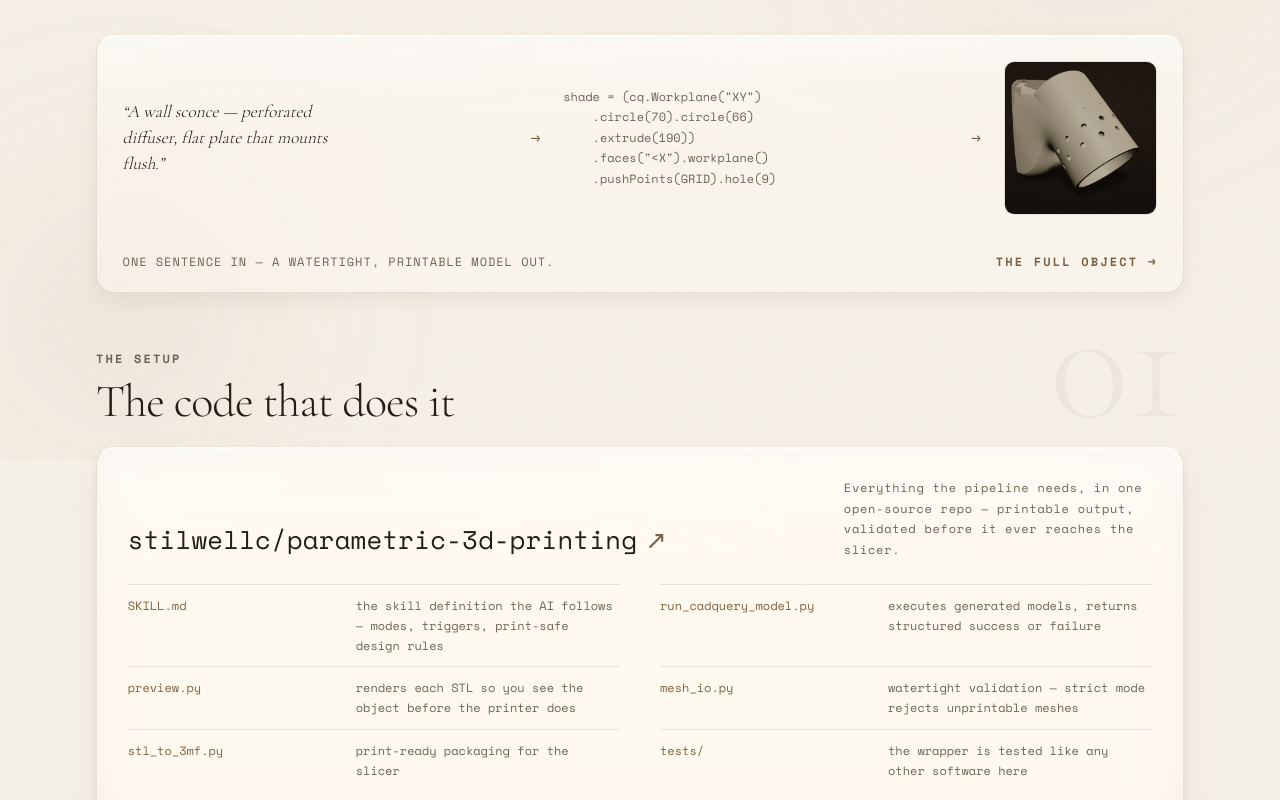
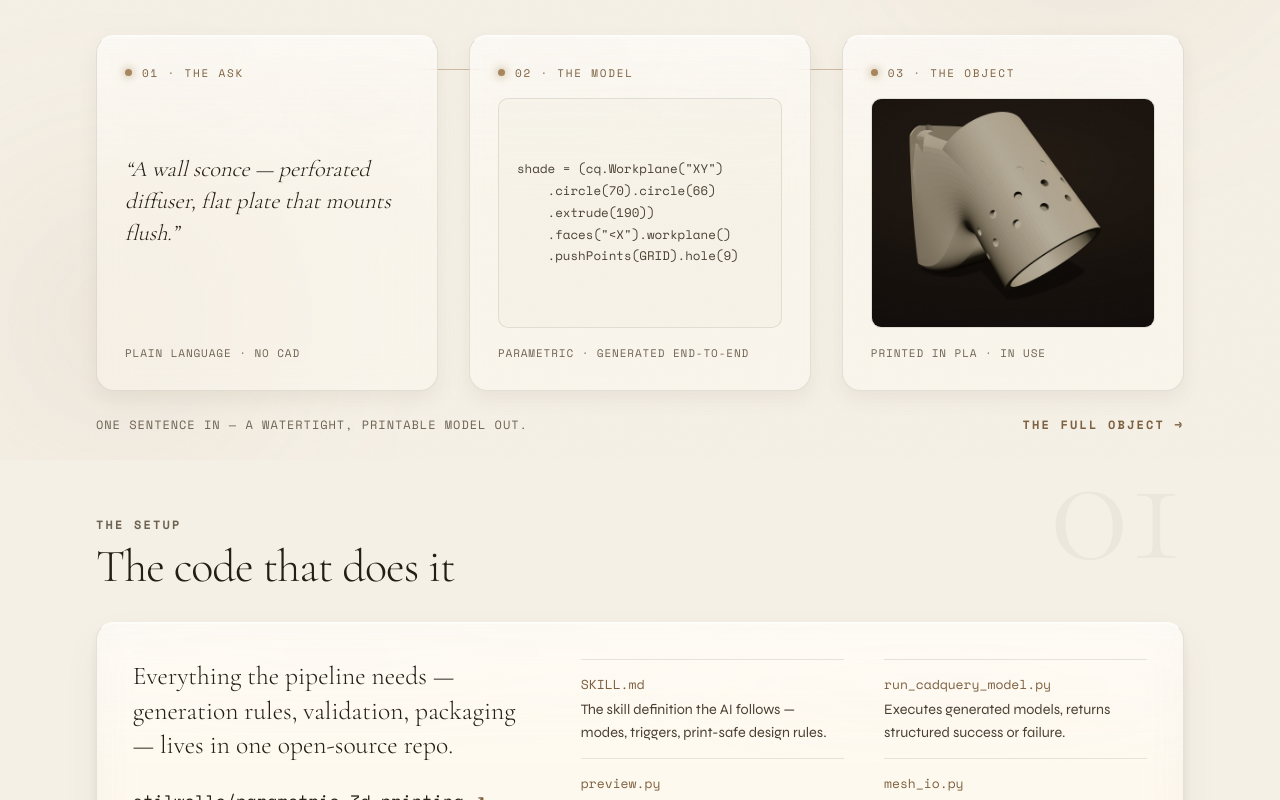
Before and after one commit to stilwellc/Mobi, a Next.js app: page /physical/prints in a window 1280 px wide. Shown: the part 340-1140 px from the top of the page. Built offline with nearby package versions, Linux system fonts and the light colour scheme.

Commit message:
Prints: design the demo as three thread-lit stations; two-column setup panel; card polish

```diff
--- a/app/physical/prints/page.tsx
+++ b/app/physical/prints/page.tsx
@@ -25,61 +25,70 @@ const DEMO_CODE = [
 
 /* The repo ledger — real files, verified one-liners. */
 const REPO_FILES: Array<[string, string]> = [
-  ['SKILL.md', 'the skill definition the AI follows — modes, triggers, print-safe design rules'],
-  ['run_cadquery_model.py', 'executes generated models, returns structured success or failure'],
-  ['preview.py', 'renders each STL so you see the object before the printer does'],
-  ['mesh_io.py', 'watertight validation — strict mode rejects unprintable meshes'],
-  ['stl_to_3mf.py', 'print-ready packaging for the slicer'],
-  ['tests/', 'the wrapper is tested like any other software here'],
+  ['SKILL.md', 'The skill definition the AI follows — modes, triggers, print-safe design rules.'],
+  ['run_cadquery_model.py', 'Executes generated models, returns structured success or failure.'],
+  ['preview.py', 'Renders each STL so you see the object before the printer does.'],
+  ['mesh_io.py', 'Watertight validation — strict mode rejects unprintable meshes.'],
+  ['stl_to_3mf.py', 'Print-ready packaging for the slicer.'],
+  ['tests/', 'The wrapper is tested like any other software here.'],
 ];
 
 export default function PrintsPage() {
   return (
     <div className="rail" style={{ paddingBlock: 'var(--space-5) var(--space-6)' }}>
       <style>{`
-        .pr-sec{position:relative;overflow:hidden;padding:56px 0 20px}
+        .pr-sec{position:relative;overflow:hidden;padding:80px 0 30px}
         .pr-sec .eyebrow{margin:0 0 var(--space-1)}
         .pr-sec-title{margin:0;font-family:var(--font-serif),serif;font-weight:300;font-size:clamp(2rem,3.6vw,3rem);line-height:1.08;letter-spacing:-0.02em;color:var(--color-fg)}
-        .demo{display:grid;grid-template-columns:1fr auto 1fr auto auto;gap:clamp(14px,1.8vw,26px);align-items:center;padding:clamp(18px,2vw,26px)}
-        .demo-quote{margin:0;font-family:var(--font-serif),serif;font-style:italic;font-weight:300;font-size:clamp(1rem,1.35vw,1.2rem);line-height:1.5;color:var(--color-fg);max-width:26ch}
-        .demo-arrow{font-family:var(--font-mono),monospace;font-size:16px;color:var(--color-accent-gold-text)}
-        .demo-code{margin:0;overflow-x:auto}
-        .demo-code code{display:block;font-family:var(--font-mono),monospace;font-size:12px;line-height:1.7;white-space:pre;color:var(--color-text-muted)}
-        .demo-img{width:clamp(120px,12vw,170px);aspect-ratio:1/1;border-radius:10px;overflow:hidden;border:1px solid var(--color-border)}
-        .demo-img img{width:100%;height:100%;object-fit:cover;display:block}
-        .demo-cap{display:flex;justify-content:space-between;align-items:baseline;gap:var(--space-2);flex-wrap:wrap;margin-top:12px;padding:0 clamp(18px,2vw,26px) clamp(14px,1.6vw,20px)}
-        .demo-cap p{margin:0;font-family:var(--font-mono),monospace;font-size:12px;letter-spacing:0.08em;text-transform:uppercase;color:var(--color-text-muted)}
-        .setup{padding:clamp(22px,2.4vw,34px)}
-        .setup-top{display:flex;justify-content:space-between;align-items:flex-end;gap:var(--space-2) var(--space-4);flex-wrap:wrap;margin-bottom:var(--space-3)}
-        .setup-repo{display:inline-block;font-family:var(--font-mono),monospace;font-size:clamp(1.2rem,2vw,1.7rem);letter-spacing:0.01em;color:var(--color-fg)}
+        .pass{position:relative;display:grid;grid-template-columns:1fr 1fr 1fr;gap:clamp(18px,2.4vw,32px);align-items:stretch}
+        .pass-line{position:absolute;left:2%;right:2%;top:34px;height:1px;background:linear-gradient(90deg,transparent,var(--color-accent-gold) 10%,var(--color-accent-gold) 90%,transparent);opacity:0.5;z-index:0}
+        .pass-card{position:relative;z-index:1;display:flex;flex-direction:column;min-width:0;padding:clamp(20px,2.2vw,28px)}
+        .pass-tag{display:flex;align-items:center;gap:10px;margin:0 0 var(--space-2);font-family:var(--font-mono),monospace;font-size:11px;letter-spacing:0.16em;text-transform:uppercase;color:var(--color-accent-gold-text)}
+        .pass-dot{flex:none;width:7px;height:7px;border-radius:50%;background:var(--color-accent-gold);box-shadow:0 0 10px var(--color-accent-gold)}
+        .pass-quote{margin:auto 0;padding:var(--space-2) 0;font-family:var(--font-serif),serif;font-style:italic;font-weight:300;font-size:clamp(1.3rem,1.75vw,1.65rem);line-height:1.45;color:var(--color-fg)}
+        .pass-code{flex:1;display:flex;align-items:center;margin:0 0 var(--space-2);padding:16px 18px;border:1px solid var(--color-border);border-radius:10px;background:color-mix(in srgb,var(--color-bg) 55%,transparent);overflow-x:auto}
+        .pass-code pre{margin:0}
+        .pass-code code{display:block;font-family:var(--font-mono),monospace;font-size:12.5px;line-height:1.75;white-space:pre;color:var(--color-text-secondary)}
+        .pass-obj{flex:1;min-height:230px;margin:0 0 var(--space-2);border:1px solid var(--color-border);border-radius:10px;overflow:hidden}
+        .pass-obj img{width:100%;height:100%;object-fit:cover;display:block}
+        .pass-foot{margin-top:auto;margin-bottom:0;font-family:var(--font-mono),monospace;font-size:11px;letter-spacing:0.08em;text-transform:uppercase;color:var(--color-text-muted)}
+        .pass-cap{display:flex;justify-content:space-between;align-items:baseline;gap:var(--space-2);flex-wrap:wrap;margin-top:var(--space-3)}
+        .pass-cap p{margin:0;font-family:var(--font-mono),monospace;font-size:12px;letter-spacing:0.08em;text-transform:uppercase;color:var(--color-text-muted)}
+        .setup{display:grid;grid-template-columns:minmax(0,5fr) minmax(0,7fr);gap:clamp(26px,3.4vw,52px);padding:clamp(24px,2.8vw,42px)}
+        .setup-lede{margin:0 0 var(--space-3);font-family:var(--font-serif),serif;font-weight:300;font-size:clamp(1.4rem,2vw,1.8rem);line-height:1.35;color:var(--color-fg)}
+        .setup-repo{display:inline-block;font-family:var(--font-mono),monospace;font-size:clamp(1rem,1.3vw,1.2rem);letter-spacing:0.01em;color:var(--color-fg);word-break:break-word}
         .setup-ext{color:var(--color-accent-gold-text);margin-left:8px}
-        .setup-note{margin:0;font-family:var(--font-mono),monospace;font-size:12px;letter-spacing:0.06em;line-height:1.7;color:var(--color-text-muted);max-width:42ch}
-        .setup-files{display:grid;grid-template-columns:1fr 1fr;gap:0 var(--space-4)}
-        .setup-file{display:grid;grid-template-columns:212px 1fr;gap:var(--space-2);padding:11px 0;border-top:1px solid var(--color-border);font-family:var(--font-mono),monospace;font-size:12px;line-height:1.65}
-        .setup-file span:first-child{color:var(--color-accent-gold-text);white-space:nowrap}
-        .setup-file span:last-child{color:var(--color-text-muted)}
-        .plate{display:flex;flex-direction:column;flex:1;min-width:0;padding:clamp(18px,2vw,24px);text-decoration:none;color:inherit}
+        .setup-note{margin:var(--space-2) 0 0;font-size:0.9375rem;line-height:1.6;color:var(--color-text-secondary);max-width:36ch}
+        .setup-files{display:grid;grid-template-columns:1fr 1fr;gap:0 var(--space-4);align-content:start}
+        .setup-file{padding:14px 0;border-top:1px solid var(--color-border)}
+        .setup-name{display:block;margin:0 0 4px;font-family:var(--font-mono),monospace;font-size:13px;color:var(--color-accent-gold-text)}
+        .setup-desc{display:block;font-size:0.9rem;line-height:1.55;color:var(--color-text-secondary)}
+        .plate{display:flex;flex-direction:column;flex:1;min-width:0;padding:clamp(20px,2.2vw,26px);text-decoration:none;color:inherit}
+        a.plate{transition:transform var(--duration-base) var(--ease-signature),background var(--duration-base) var(--ease-signature),border-color var(--duration-base) var(--ease-signature),box-shadow var(--duration-base) var(--ease-signature)}
+        a.plate:hover{transform:translateY(-4px)}
         .plate-head{display:flex;justify-content:space-between;align-items:baseline;gap:var(--space-2);margin-bottom:var(--space-2);font-family:var(--font-mono),monospace;font-size:11px;letter-spacing:0.12em;text-transform:uppercase}
         .plate-no{color:var(--color-accent-gold-text)}
         .plate-role{color:var(--color-text-muted)}
         .plate-body{display:flex;flex-direction:column;flex:1}
-        .plate-cap{display:flex;justify-content:space-between;align-items:baseline;gap:var(--space-2);margin-top:var(--space-2);padding-top:10px;border-top:1px solid var(--color-border);font-family:var(--font-mono),monospace;font-size:11px;letter-spacing:0.08em;text-transform:uppercase;color:var(--color-text-muted)}
+        .plate-cap{display:flex;justify-content:space-between;align-items:baseline;gap:var(--space-2);margin-top:var(--space-2);padding-top:12px;border-top:1px solid var(--color-border);font-family:var(--font-mono),monospace;font-size:11px;letter-spacing:0.08em;text-transform:uppercase;color:var(--color-text-muted)}
         .plate-xref{color:var(--color-accent-gold-text);transition:transform var(--duration-base) var(--ease-signature)}
         a.plate:hover .plate-xref{transform:translateX(4px)}
-        .lib-grid{display:grid;grid-template-columns:repeat(3,1fr);gap:clamp(16px,1.8vw,26px);align-items:stretch}
+        .lib-grid{display:grid;grid-template-columns:repeat(3,1fr);gap:clamp(18px,2vw,28px);align-items:stretch}
         .lib-cell{min-width:0;display:flex}
         .lib-img{position:relative;border:1px solid var(--color-border);border-radius:12px;overflow:hidden;aspect-ratio:4/3;margin-bottom:var(--space-3)}
         .lib-img img{width:100%;height:100%;object-fit:cover;display:block;transform:scale(1);transition:transform var(--duration-slow) var(--ease-signature)}
-        a.plate:hover .lib-img img{transform:scale(1.03)}
+        a.plate:hover .lib-img img{transform:scale(1.04)}
         .lib-title{margin:0 0 var(--space-1);font-family:var(--font-serif),serif;font-weight:300;font-size:clamp(1.5rem,2vw,1.85rem);line-height:1.15;letter-spacing:-0.01em}
         .lib-desc{margin:0 0 var(--space-2);font-size:0.9375rem;line-height:1.6;color:var(--color-text-secondary)}
         .lib-meta{margin:auto 0 0;font-family:var(--font-mono),monospace;font-size:12px;letter-spacing:0.08em;color:var(--color-text-muted)}
         @media (max-width: 900px){
-          .demo{grid-template-columns:1fr;gap:var(--space-2)}
-          .demo-arrow{transform:rotate(90deg);margin-left:2px}
-          .demo-img{width:100%;aspect-ratio:16/10}
+          .pass{grid-template-columns:1fr;gap:var(--space-3);padding-left:22px}
+          .pass-line{left:3px;right:auto;top:10px;bottom:10px;width:1px;height:auto;background:linear-gradient(180deg,transparent,var(--color-accent-gold) 8%,var(--color-accent-gold) 92%,transparent)}
+          .pass-obj{min-height:0;aspect-ratio:16/10;flex:none}
+          .pass-code{flex:none}
+          .pass-cap{padding-left:22px}
+          .setup{grid-template-columns:1fr}
           .setup-files{grid-template-columns:1fr}
-          .setup-file{grid-template-columns:1fr;gap:2px}
           .lib-grid{grid-template-columns:1fr}
         }
       `}</style>
@@ -122,18 +131,40 @@ export default function PrintsPage() {
 
       <Horizon variant="gold" />
 
-      {/* THE DEMO — the value case in one glance, nothing more */}
+      {/* THE DEMO — one pass along the thread: ask → model → object */}
       <Reveal>
         <section aria-label="The pipeline, in one pass" style={{ margin: 'var(--space-4) 0 0' }}>
-          <div className="glass glass-quiet">
-            <div className="demo">
-              <p className="demo-quote">
-                &ldquo;A wall sconce &mdash; perforated diffuser, flat plate that mounts flush.&rdquo;
+          <div className="pass">
+            <div className="pass-line" aria-hidden="true" />
+            <article className="glass glass-quiet pass-card">
+              <p className="pass-tag">
+                <span className="pass-dot" aria-hidden="true" />
+                01 &middot; The ask
               </p>
-              <span className="demo-arrow" aria-hidden="true">&rarr;</span>
-              <pre className="demo-code"><code>{DEMO_CODE.join('\n')}</code></pre>
-              <span className="demo-arrow" aria-hidden="true">&rarr;</span>
-              <div className="demo-img">
+              <p className="pass-quote">
+                &ldquo;A wall sconce &mdash; perforated diffuser, flat plate that mounts
+                flush.&rdquo;
+              </p>
+              <p className="pass-foot">Plain language &middot; no CAD</p>
+            </article>
+            <article className="glass glass-quiet pass-card">
+              <p className="pass-tag">
+                <span className="pass-dot" aria-hidden="true" />
+                02 &middot; The model
+              </p>
+              <div className="pass-code">
+                <pre>
+                  <code>{DEMO_CODE.join('\n')}</code>
+                </pre>
+              </div>
+              <p className="pass-foot">Parametric &middot; generated end-to-end</p>
+            </article>
+            <article className="glass glass-quiet pass-card">
+              <p className="pass-tag">
+                <span className="pass-dot" aria-hidden="true" />
+                03 &middot; The object
+              </p>
+              <div className="pass-obj">
                 {/* eslint-disable-next-line @next/next/no-img-element */}
                 <img
                   src="/images/3d-prints/wall-sconce.jpg"
@@ -141,13 +172,18 @@ export default function PrintsPage() {
                   loading="lazy"
                 />
               </div>
-            </div>
-            <div className="demo-cap">
-              <p>One sentence in &mdash; a watertight, printable model out.</p>
-              <Link href="/physical/prints/wall-sconce" className="link-action" style={{ color: 'var(--color-accent-gold-text)' }}>
-                The full object <span className="arrow" aria-hidden="true">&rarr;</span>
-              </Link>
-            </div>
+              <p className="pass-foot">Printed in PLA &middot; in use</p>
+            </article>
+          </div>
+          <div className="pass-cap">
+            <p>One sentence in &mdash; a watertight, printable model out.</p>
+            <Link
+              href="/physical/prints/wall-sconce"
+              className="link-action"
+              style={{ color: 'var(--color-accent-gold-text)' }}
+            >
+              The full object <span className="arrow" aria-hidden="true">&rarr;</span>
+            </Link>
           </div>
         </section>
       </Reveal>
@@ -161,7 +197,11 @@ export default function PrintsPage() {
         </div>
         <Reveal>
           <div className="glass setup">
-            <div className="setup-top">
+            <div>
+              <p className="setup-lede">
+                Everything the pipeline needs &mdash; generation rules, validation,
+                packaging &mdash; lives in one open-source repo.
+              </p>
               <a
                 href="https://github.com/stilwellc/parametric-3d-printing"
                 target="_blank"
@@ -172,15 +212,14 @@ export default function PrintsPage() {
                 <span className="setup-ext" aria-hidden="true">&#8599;</span>
               </a>
               <p className="setup-note">
-                Everything the pipeline needs, in one open-source repo &mdash; printable output,
-                validated before it ever reaches the slicer.
+                Nothing reaches the slicer without passing watertight validation first.
               </p>
             </div>
             <div className="setup-files">
               {REPO_FILES.map(([name, desc]) => (
                 <div className="setup-file" key={name}>
-                  <span>{name}</span>
-                  <span>{desc}</span>
+                  <span className="setup-name">{name}</span>
+                  <span className="setup-desc">{desc}</span>
                 </div>
               ))}
             </div>
```
